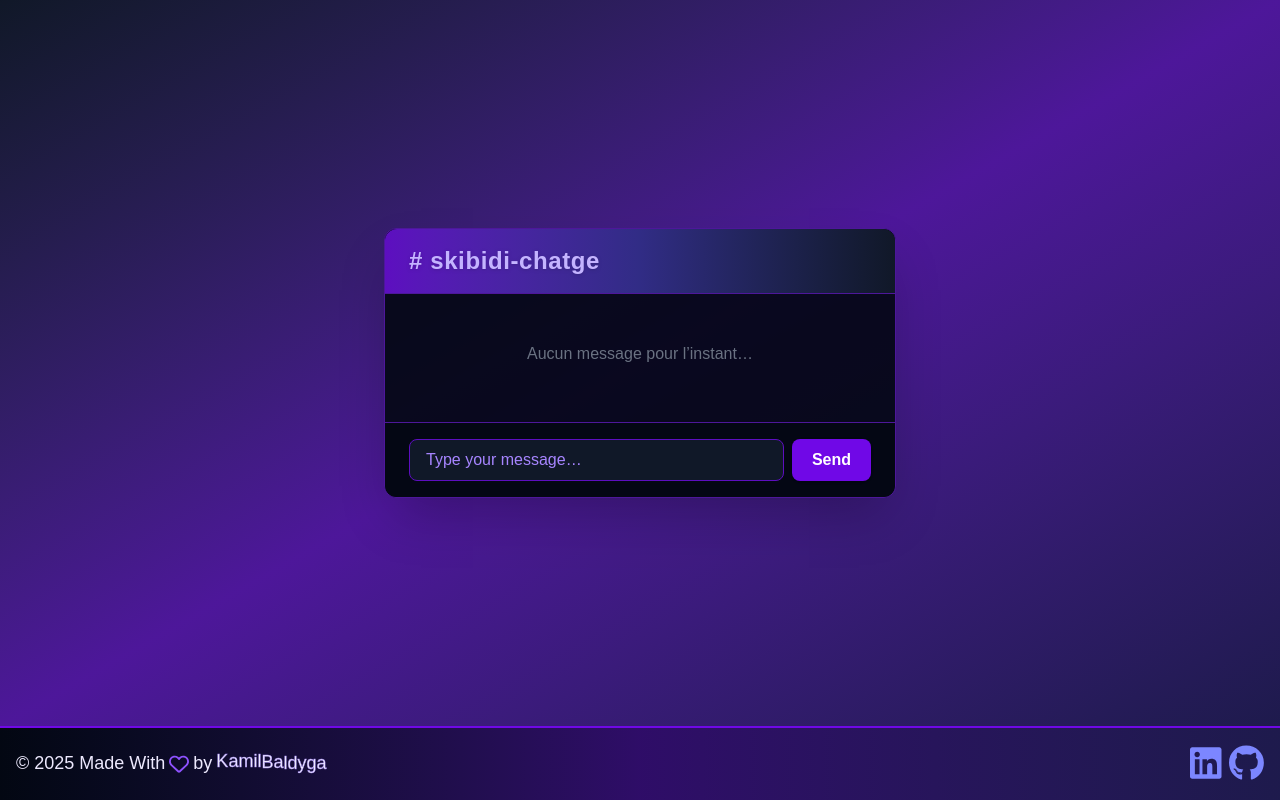
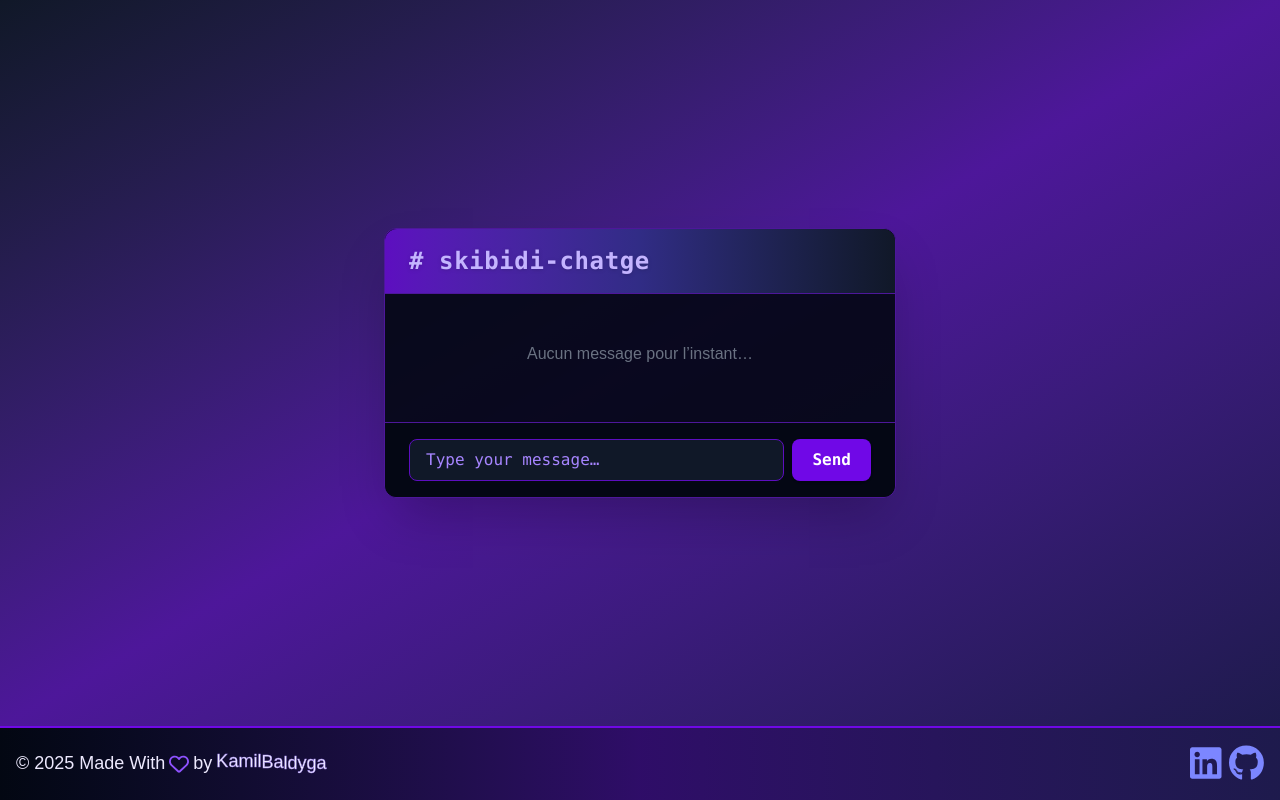
Before and after one commit to ME0WGE/skibidi-chat-nextjs, a Next.js app: page / in a window 1280 px wide. Built offline with nearby package versions, Linux system fonts and the light colour scheme.

Commit message:
fix style

```diff
--- a/src/app/globals.css
+++ b/src/app/globals.css
@@ -5,12 +5,12 @@
   --foreground: #171717;
 }
 
-@theme inline {
+/* @theme inline {
   --color-background: var(--background);
   --color-foreground: var(--foreground);
   --font-sans: var(--font-geist-sans);
   --font-mono: var(--font-geist-mono);
-}
+} */
 
 @media (prefers-color-scheme: dark) {
   :root {
```
